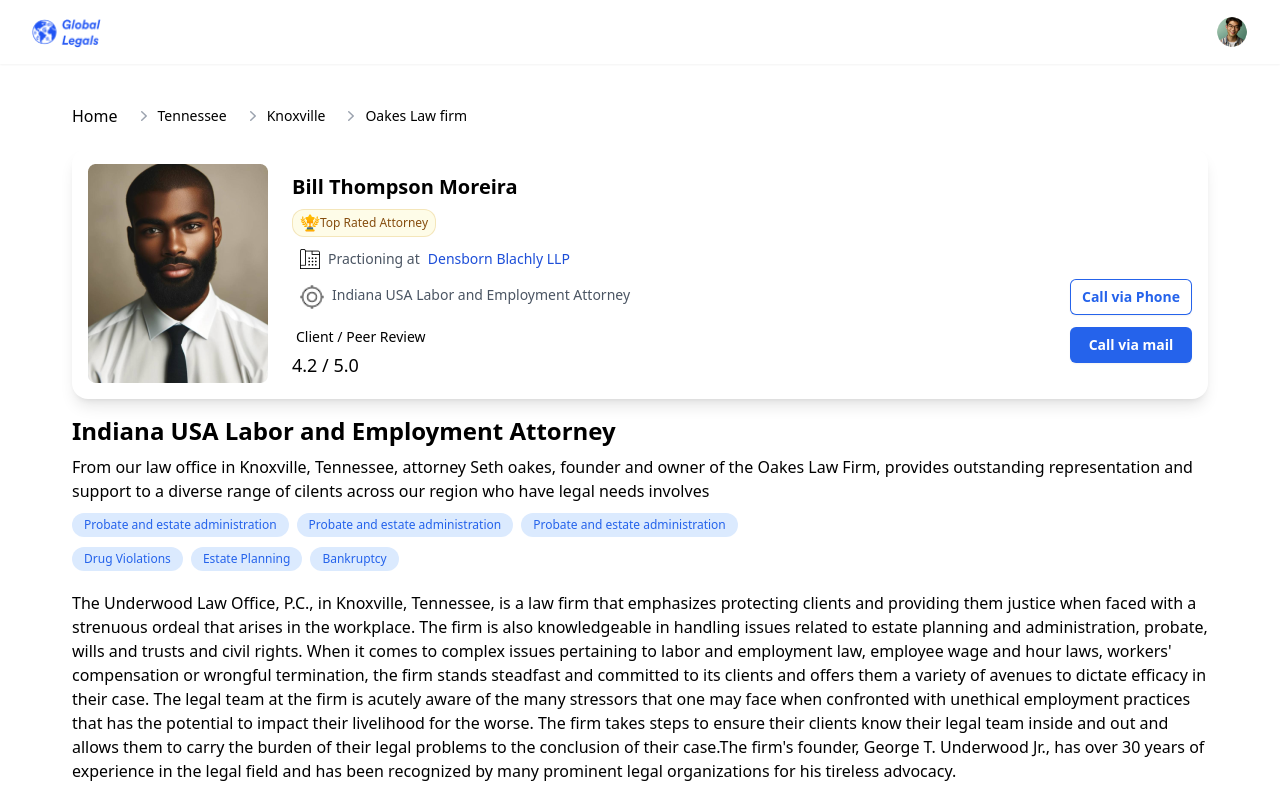
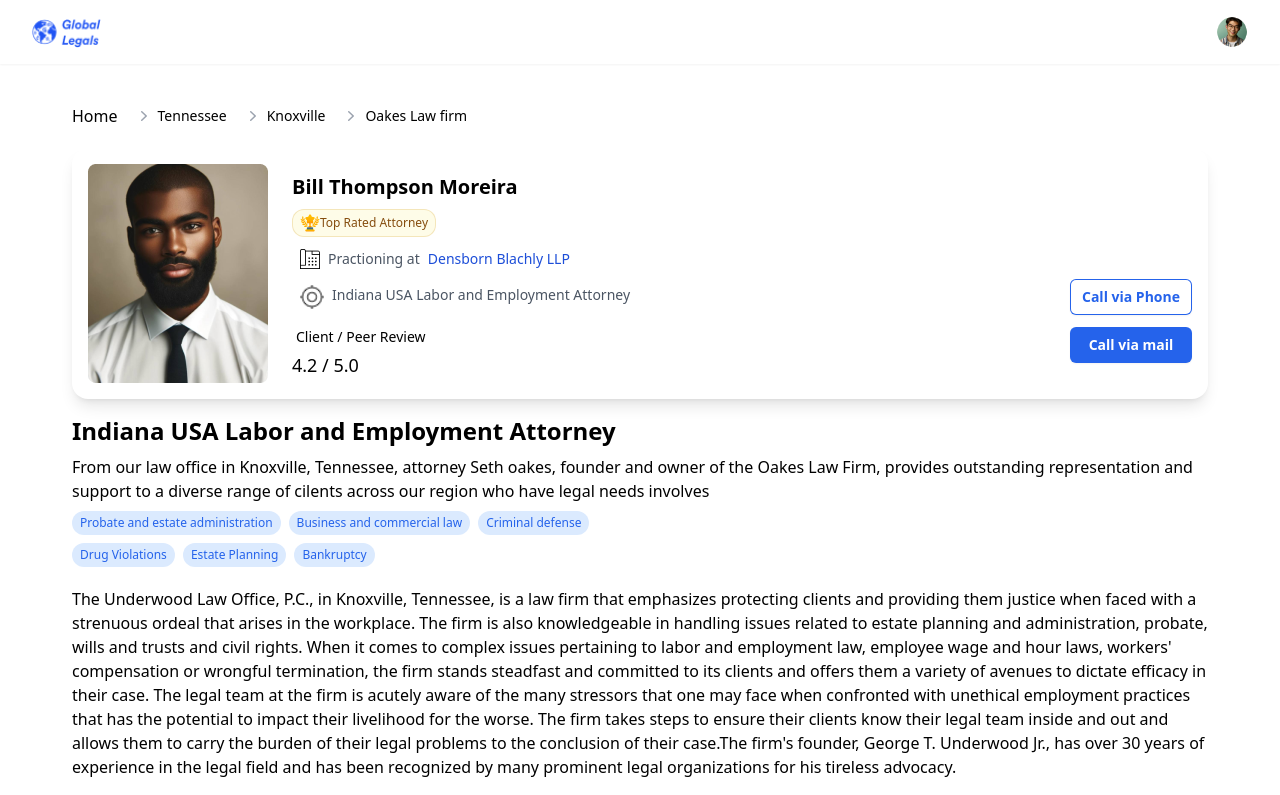
Before and after one commit to Nagarjunl/global-legals-ui, a React (Vite) app: page /profiledetails in a window 1280 px wide. Shown: the top 795 px of the page. Built offline with nearby package versions, Linux system fonts and the light colour scheme.

Commit message:
Fixed primarybadge alignment

```diff
--- a/src/components/PrimeryBadge.jsx
+++ b/src/components/PrimeryBadge.jsx
@@ -1,7 +1,7 @@
 export const PrimeryBadge = ({ badgeText }) => {
   return (
     <div>
-      <span className="inline-flex items-center rounded-full  bg-blue-100 px-3 py-1 text-xs font-medium text-blue-600">
+      <span className="block text-center rounded-full  bg-blue-100 px-2 py-1 text-xs font-medium text-blue-600">
         {badgeText}
       </span>
     </div>
--- a/src/pages/ProfileDetails.jsx
+++ b/src/pages/ProfileDetails.jsx
@@ -186,8 +186,8 @@
                 <div className=" grid grid-rows-2 ">
                   <div className=" flex gap-2 mt-2">
                     <PrimeryBadge badgeText="Probate and estate administration" />
-                    <PrimeryBadge badgeText="Probate and estate administration" />
-                    <PrimeryBadge badgeText="Probate and estate administration" />
+                    <PrimeryBadge badgeText="Business and commercial law" />
+                    <PrimeryBadge badgeText="Criminal defense " />
                   </div>
                   <div className="flex gap-2 mt-2">
                     <PrimeryBadge badgeText="Drug Violations" />
@@ -264,7 +264,7 @@
                     with one of our experienced lawyers
                   </p>
                   <div className="flex justify-center items-center  py-3">
-                    <div className="flex-wrap max-md:flex justify-center items-center ">
+                    <div className="flex-wrap max-lg:flex justify-center items-center gap-1 ">
                       <button
                         type="button"
                         className="inline-flex items-center  gap-x-1.5 rounded-md bg-white mr-2 px-4 py-1.5 text-sm font-semibold text-gray-900 shadow-sm ring-1 ring-inset ring-gray-300 hover:bg-gray-50"
```
